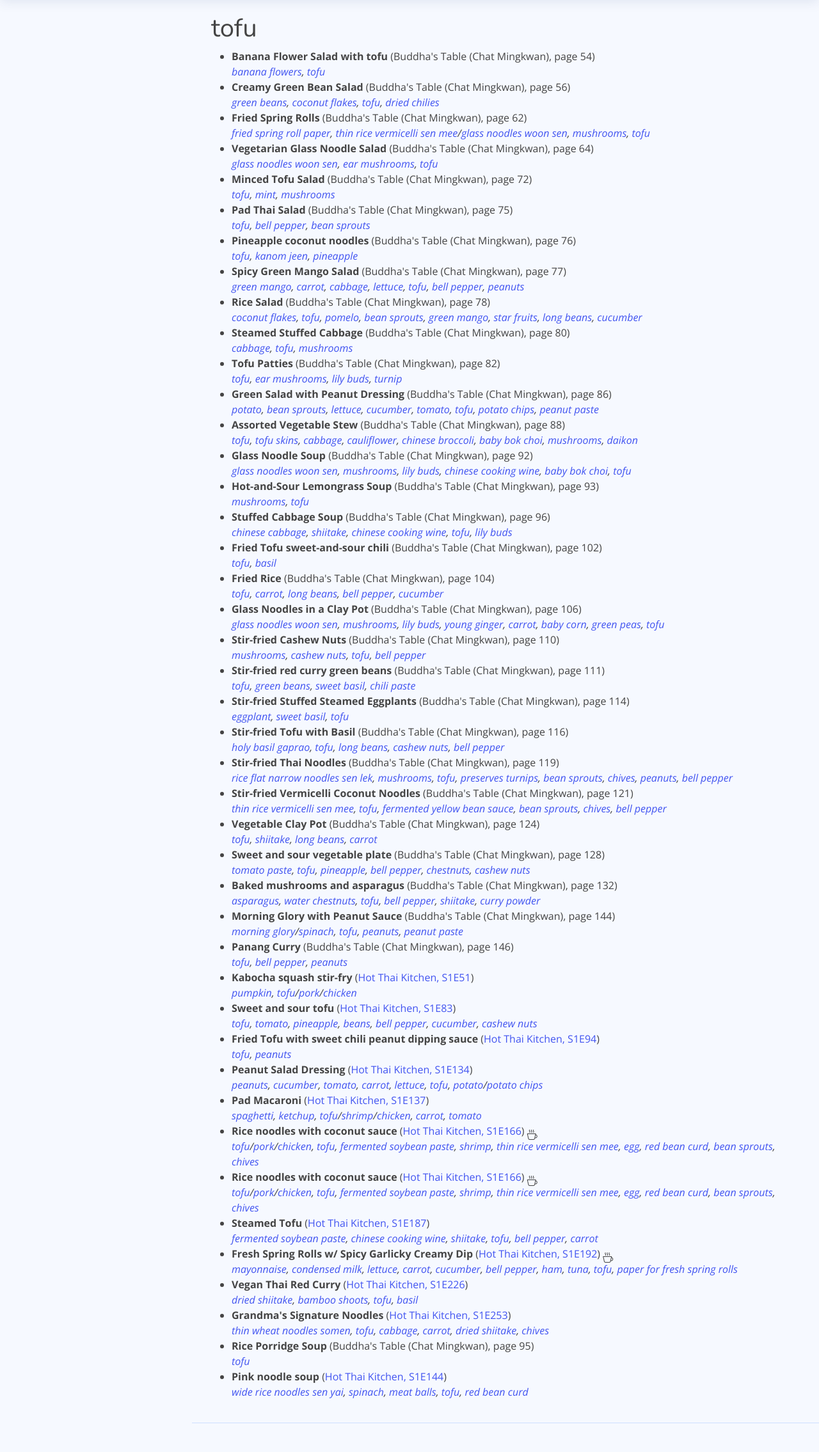
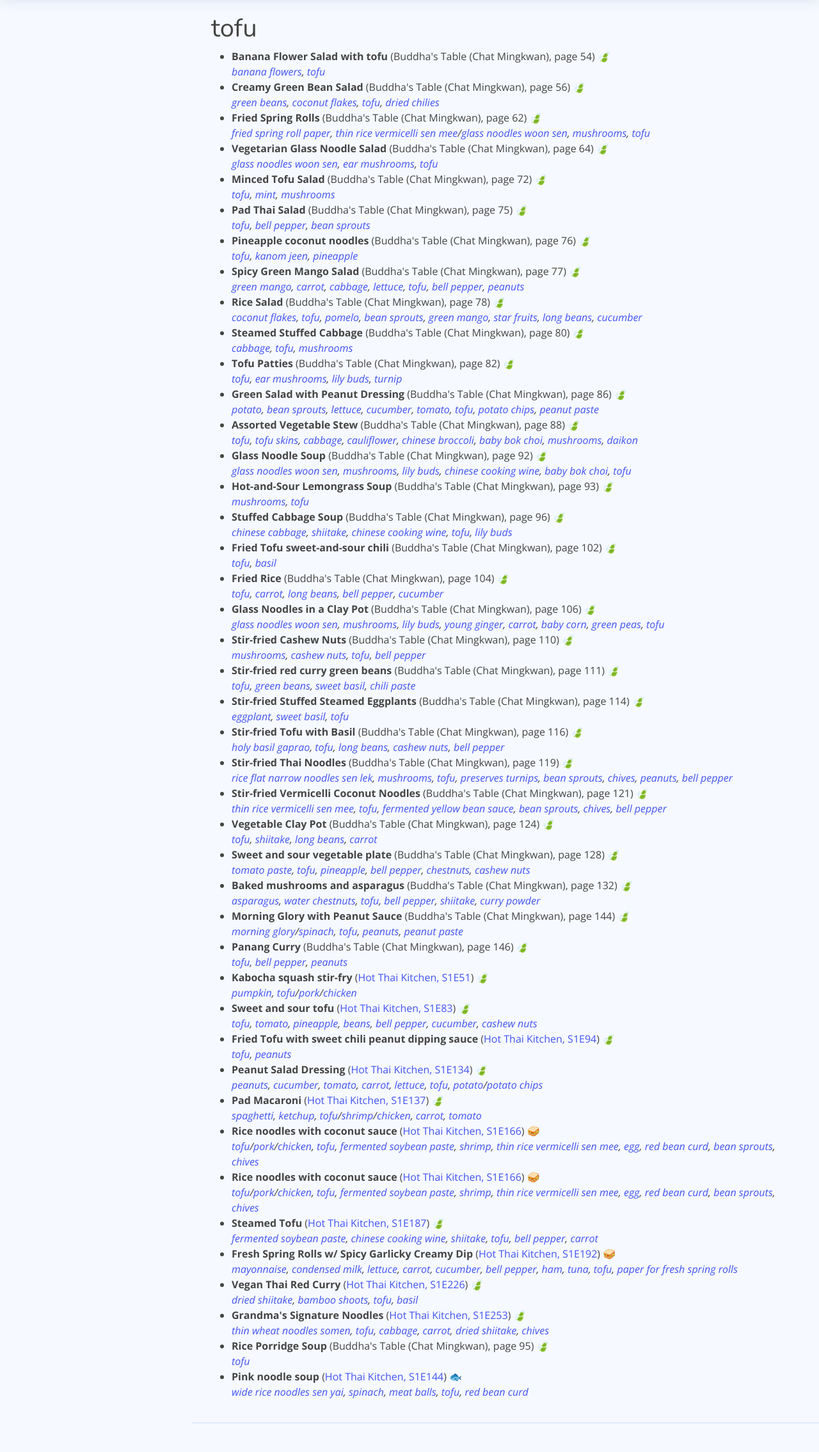
Before and after one commit to gurovic/iamthaichef, a Django app: page /ingredient/514 in a window 1280 px wide. Shown: the part 60-2330 px from the top of the page at 64% size. Run offline with Django 5.2, Linux system fonts and the light colour scheme; data comes from the database, SQL or seed files in the repository; some libraries are stand-ins or nearby versions.

Commit message:
fix: use Unicode emoji characters for vegetarian indicators which should reliably display across browsers

```diff
--- a/templates/NiceAdmin/ingredient_recipes.html
+++ b/templates/NiceAdmin/ingredient_recipes.html
@@ -15,19 +15,17 @@
                 {% else %}
                    ({{ recipe.source }}, {{ recipe.subsource }})
                 {%  endif %}
-                <span class="veg-icon-container">
                 {% if recipe.vegetarian == "V" %}
-                <i class="veg-icon bi bi-carrot" title="Vegetarian"></i>
+                <span title="Vegetarian" style="color: green;">&#127811</span> <!-- Carrot -->
                 {% elif recipe.vegetarian == "F" %}
-                <i class="veg-icon bi bi-fish" title="With fish"></i>
+                <span title="With fish" style="color: blue;">&#128031</span> <!-- Fish -->
                 {% elif recipe.vegetarian == "S" %}
-                <i class="veg-icon bi bi-shell" title="With seafood"></i>
+                <span title="With seafood" style="color: teal;">&#128026</span> <!-- Shellfish -->
                 {% elif recipe.vegetarian == "M" %}
-                <i class="veg-icon bi bi-cup-hot" title="With meat"></i>
+                <span title="With meat" style="color: brown;">&#129386</span> <!-- Cut of meat -->
                 {% else %}
-                <i class="veg-icon bi bi-question-circle" title="No info"></i>
+                <span title="No info" style="color: gray;">&#63</span> <!-- Question mark -->
                 {% endif %}
-                </span>
                 <br><em>{{ recipe.ingredients_string | safe }}</em>
             </li>
         {% endfor %}
--- a/templates/NiceAdmin/template.html
+++ b/templates/NiceAdmin/template.html
@@ -32,25 +32,6 @@
   <!-- Template Main CSS File -->
   <link href="/assets/css/style.css" rel="stylesheet">
 
-  <!-- Custom styles for vegetarian icons -->
-  <style>
-    .veg-icon-container {
-      display: inline-block;
-      width: 1em;
-      height: 1em;
-      margin-right: 0.25em;
-      vertical-align: middle;
-    }
-
-    .veg-icon {
-      font-size: 1em;
-      display: inline-block;
-      min-width: 1em;
-      min-height: 1em;
-      text-align: center;
-      line-height: 1;
-    }
-  </style>
 
   <!-- =======================================================
   * Template Name: NiceAdmin
```
Also changed, not shown: templates/NiceAdmin/dish_page.html (+5 -7 lines), templates/NiceAdmin/user_recipes.html (+5 -7 lines).
